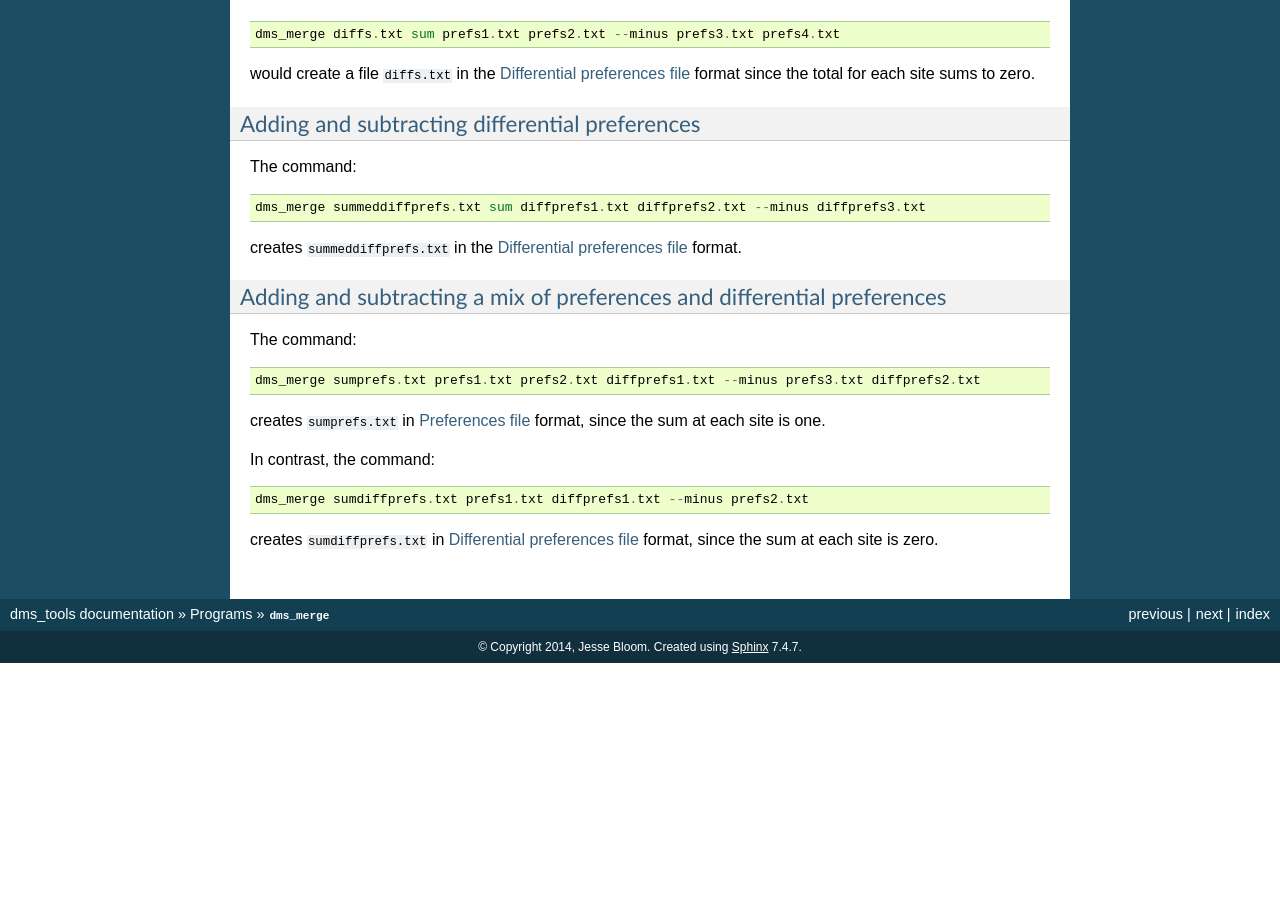
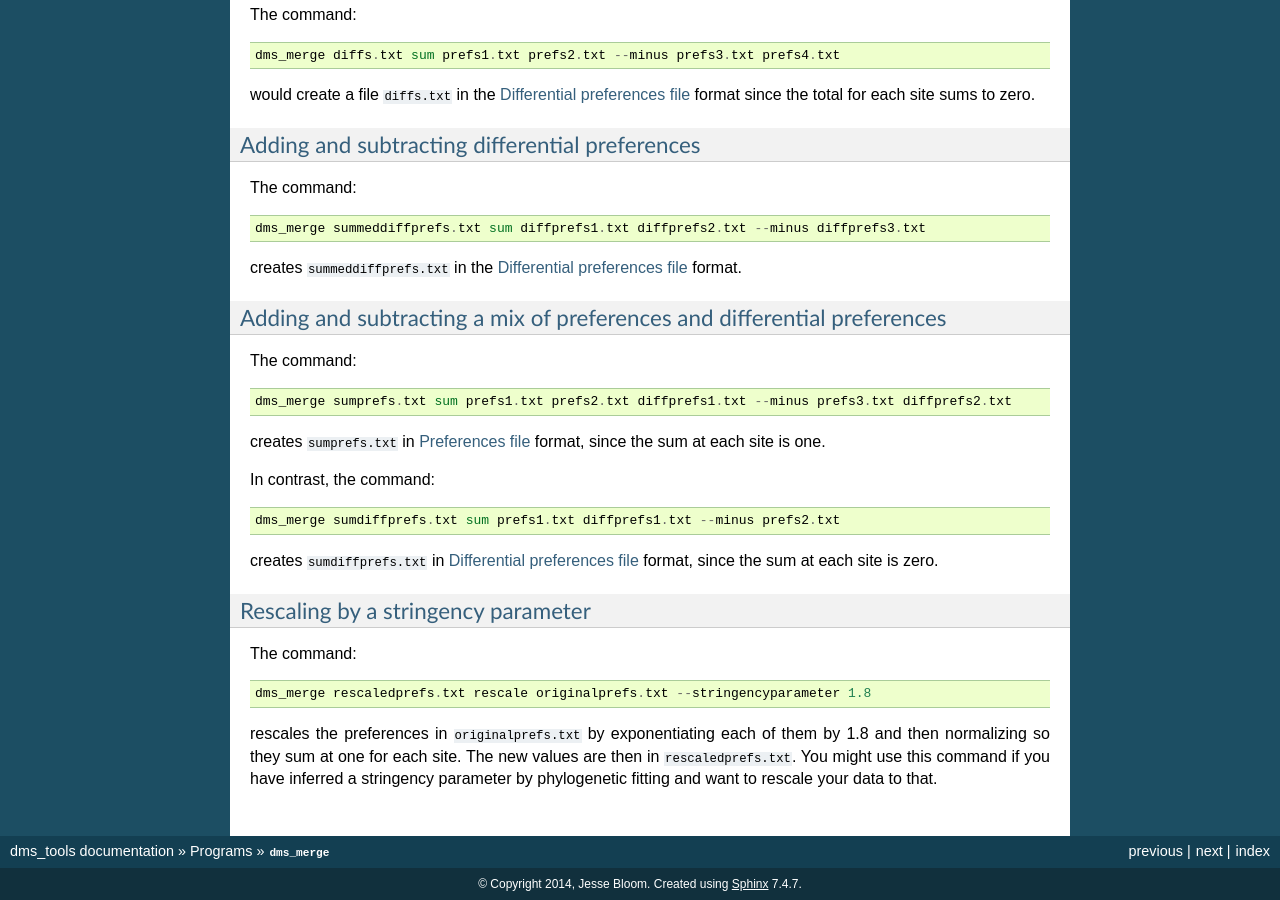
Before and after one commit to jbloomlab/dms_tools, a Sphinx documentation site: the page built from docs/dms_merge.rst, in a window 1280 px wide and 900 px high, scrolled down 1669 px. Built offline with Sphinx 7.4.7, drawn with Linux system fonts in a browser that asks for light colours; the version number could not be read and is left out; before the commit the page ends 2332 px from its top, so only the background shows below that; some of the changed text lies outside the part shown.

Commit message:
Added docs and an error check for "rescale" option to "dms_merge"

```diff
--- a/docs/dms_merge.rst
+++ b/docs/dms_merge.rst
@@ -24,6 +24,9 @@ Command-line usage
 
    \-\-minus
     Files should be in the formats of a :ref:`preferences_file` or a :ref:`diffpreferences_file`.
+
+   \-\-stringencyparameter
+    If the ``--stringencparameter`` is :math:`\beta`, then the preferences are rescaled so that the new preference for amino-acid :math:`a` at site :math:`r` is :math:`\left(\pi_{r,a}\right)^{\beta} / \left[\sum_{a'} \left(\pi_{r,a'}\right)^{\beta}\right]`. So values of :math:`\beta` greater than one effectively increase the stringency with which favored amino acids are preferred, while value less than one flatten the preferences.
 
    outfile
     For ``merge_method`` of "average", then this file will be of the same type as ``infiles`` (either preferences or differential preferences).
@@ -98,15 +101,22 @@ Adding and subtracting a mix of preferences and differential preferences
 ~~~~~~~~~~~~~~~~~~~~~~~~~~~~~~~~~~~~~~~~~~~~~~~~~~~~~~~~~~~~~~~~~~~~~~~~~~~
 The command::
 
-    dms_merge sumprefs.txt prefs1.txt prefs2.txt diffprefs1.txt --minus prefs3.txt diffprefs2.txt
+    dms_merge sumprefs.txt sum prefs1.txt prefs2.txt diffprefs1.txt --minus prefs3.txt diffprefs2.txt
 
 creates ``sumprefs.txt`` in :ref:`preferences_file` format, since the sum at each site is one.
 
 In contrast, the command::
 
-    dms_merge sumdiffprefs.txt prefs1.txt diffprefs1.txt --minus prefs2.txt
+    dms_merge sumdiffprefs.txt sum prefs1.txt diffprefs1.txt --minus prefs2.txt
 
 creates ``sumdiffprefs.txt`` in :ref:`diffpreferences_file` format, since the sum at each site is zero.
 
+Rescaling by a stringency parameter
+~~~~~~~~~~~~~~~~~~~~~~~~~~~~~~~~~~~~~~
+The command::
+
+    dms_merge rescaledprefs.txt rescale originalprefs.txt --stringencyparameter 1.8
+
+rescales the preferences in ``originalprefs.txt`` by exponentiating each of them by 1.8 and then normalizing so they sum at one for each site. The new values are then in ``rescaledprefs.txt``. You might use this command if you have inferred a stringency parameter by phylogenetic fitting and want to rescale your data to that.
 
 .. include:: weblinks.txt
```
Also changed, not shown: 1 other file.
